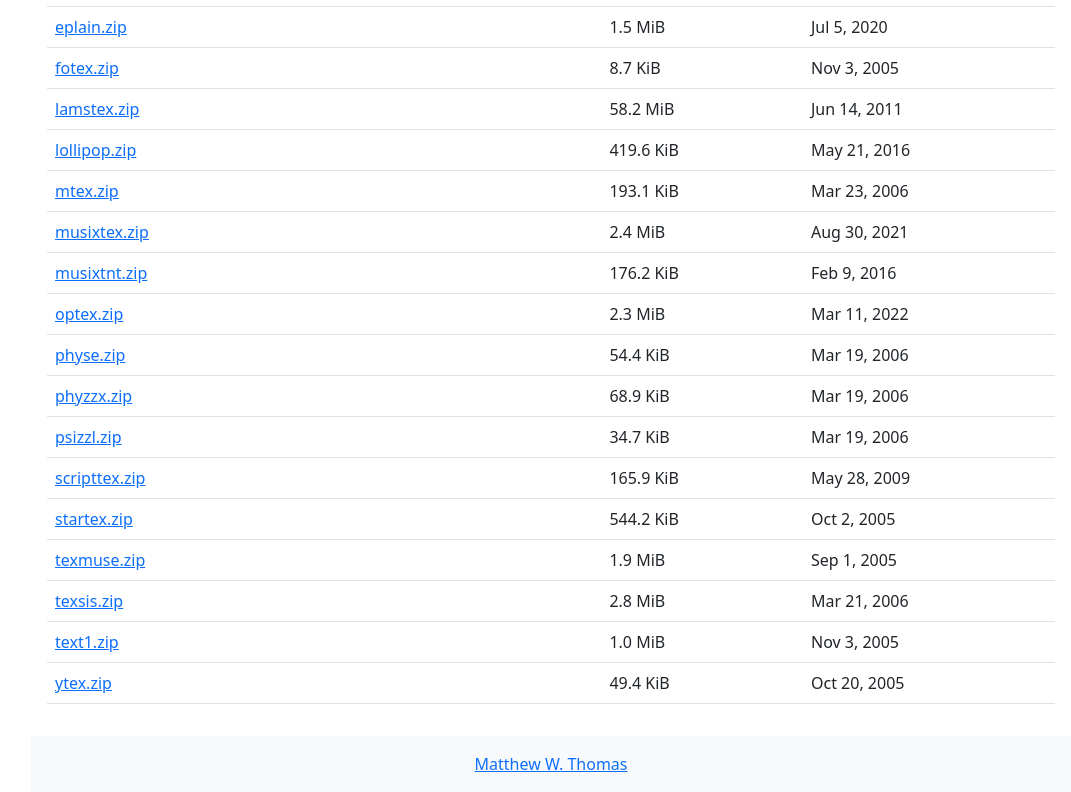
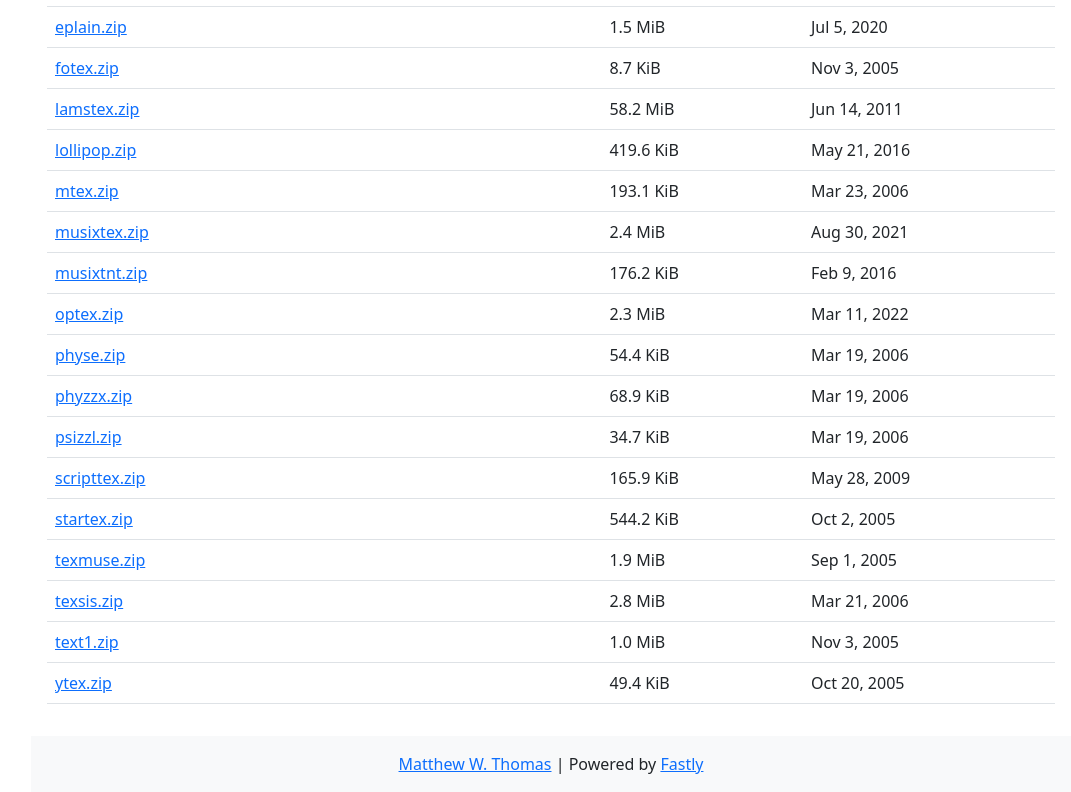
Before and after one commit to mirror-mwt/mwt-fancyindex-theme, a website: page index.html in a window 1280 px wide. Shown: the part 2035-2827 px from the top of the page, without its empty margins (209-1280 px from the left). Drawn offline with Linux system fonts and the light colour scheme; files that its build step writes are made by us from their sources; files whose address does not match are found by name.

Commit message:
add powered by Fastly

```diff
--- a/index.html
+++ b/index.html
@@ -104,7 +104,9 @@
 <!--Begin footer.html-->
                 </div>
             </div>
-            <footer class="text-center p-3 bg-light"><a href="https://mattwthomas.com/">Matthew W. Thomas</a></footer>
+            <footer class="text-center p-3 bg-light">
+                <a rel="author" href="https://mattwthomas.com/">Matthew W. Thomas</a> | Powered by <a rel="nofollow" href="https://www.fastly.com/">Fastly</a>
+            </footer>
         </div>
     </div>
     <script src="https://media.ethicalads.io/media/client/ethicalads.min.js" async></script>
```
Also changed, not shown: dist/footer.html.
